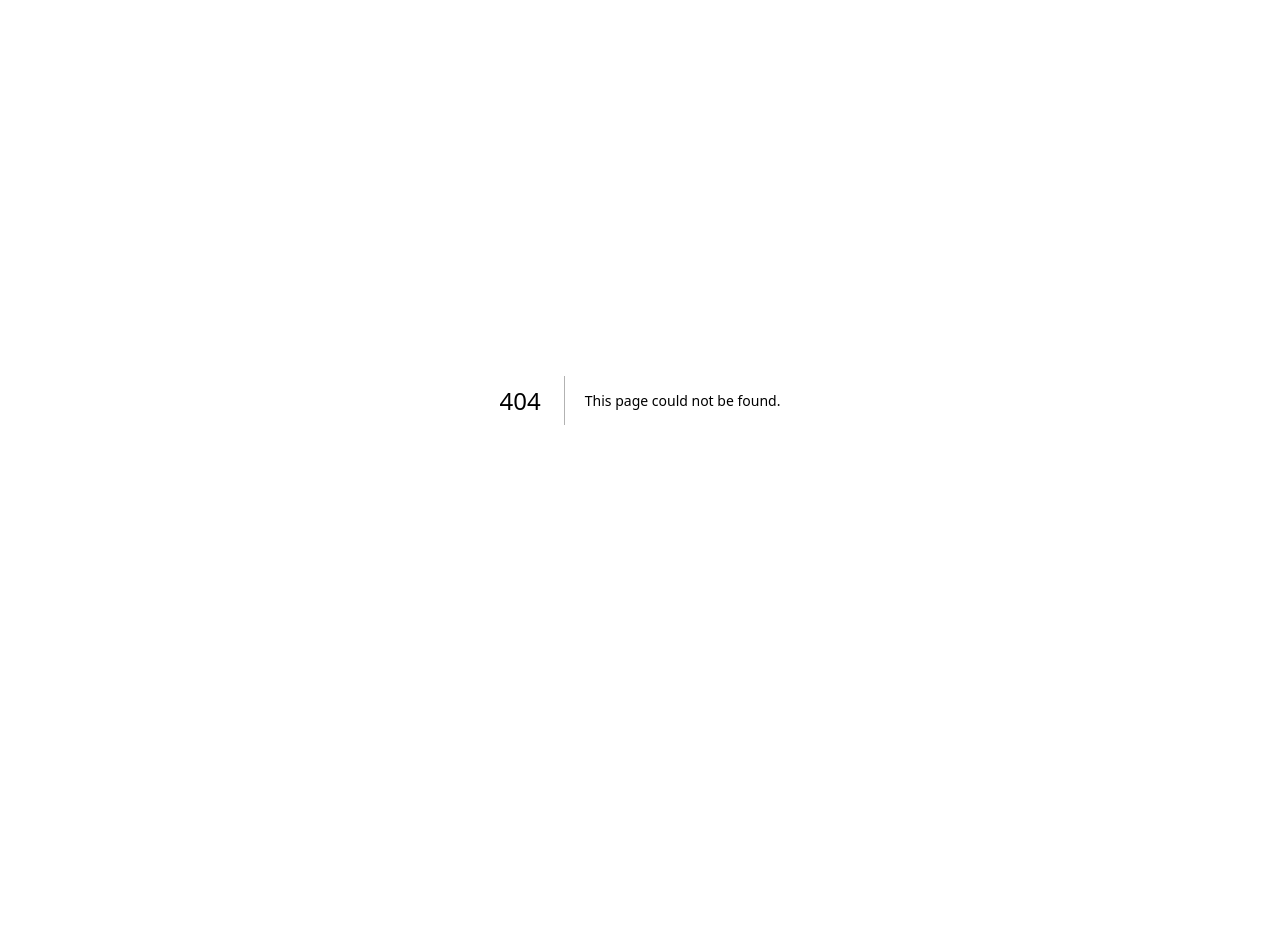
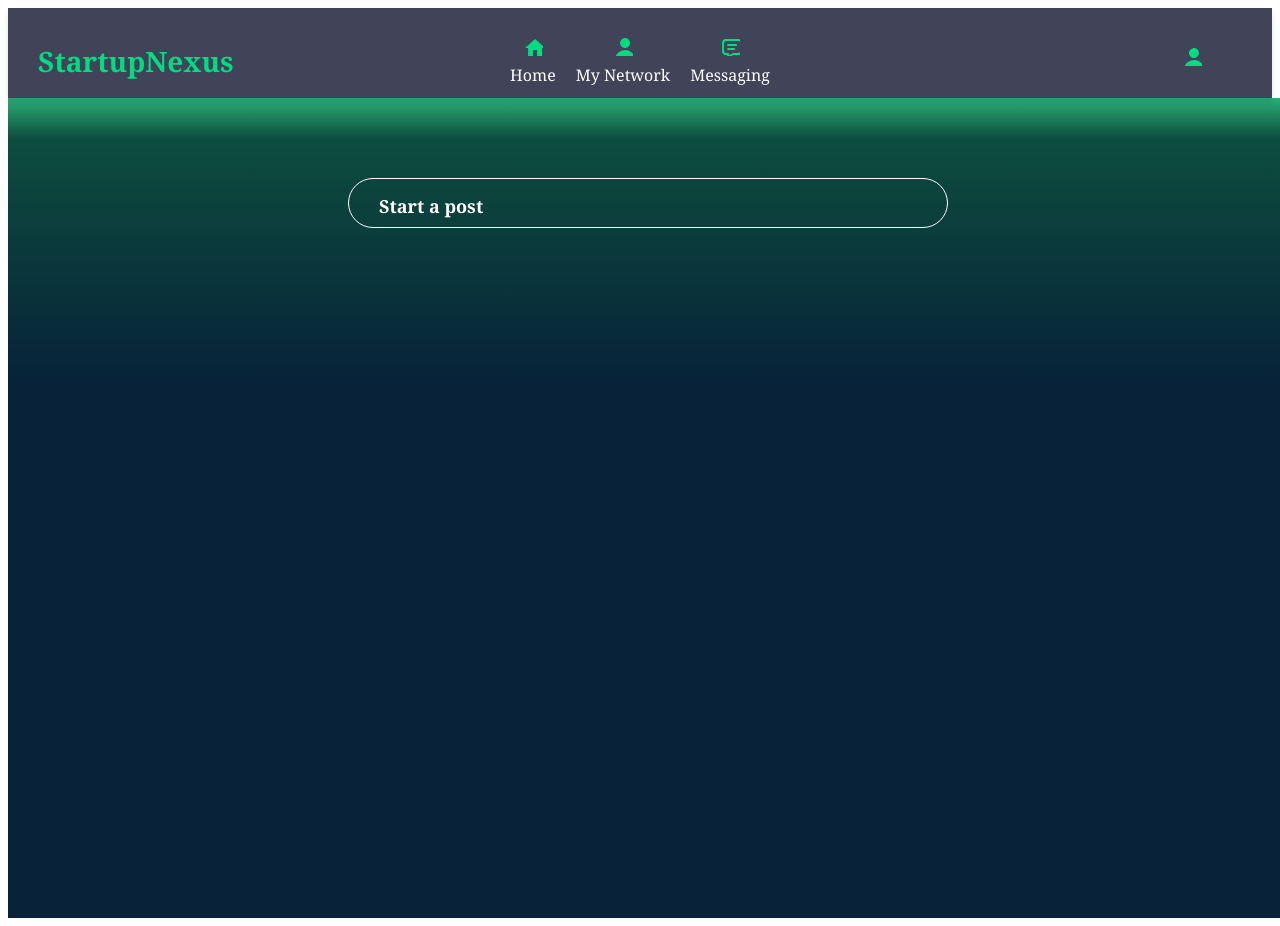
Before and after one commit to sindhuraks/StartupNexus, a Next.js app: page /dashboard in a window 1280 px wide. Before the commit this address had no page. Before the commit the page ends 800 px from the top, so only its background shows below. Built offline with nearby package versions, Linux system fonts and the light colour scheme.

Commit message:
Designed basic layout for dashboard

```diff
--- /dev/null
+++ b/src/app/dashboard/dashboard.module.css
@@ -0,0 +1,239 @@
+.horizontalbar {
+  backdrop-filter: blur(16px) saturate(180%);
+  background-color: rgba(2, 4, 32, 0.75);
+  height: 75px;
+  padding-left: 30px;
+  padding-top: 15px;
+  size: 150px;
+  color: #ffffff;
+  display: flex;
+  justify-content: space-between;
+  align-items: center;
+  box-shadow: 0 4px 6px rgba(0, 0, 0, 0.1); /* Soft shadow for a floating effect */
+}
+
+.mainContainer {
+    background: linear-gradient(
+      to bottom,
+      hsl(155, 59%, 43%) 0%,
+      #0D4D3E 5%,
+      #072239 35%,
+      #072239 65%
+    );
+    color: #eeeeee;
+    display: flex;
+    flex-direction: column;
+    justify-content: center;
+    align-items: center;
+    width: 100vw;
+    height: 100vh;
+    padding-top: 20px;
+}
+
+.logoText {
+  font-family: Cambria, Cochin, Georgia, Times, 'Times New Roman', serif;
+  color: #00DC82;
+  font-size: 28px; /* Make the logo text more prominent */
+  font-weight: bold;
+}
+
+.navBar {
+  display: flex;
+  flex-direction: row;
+  justify-content: center;
+  align-items: center;
+  position: absolute;
+  left: 50%;
+  transform: translateX(-50%);
+}
+
+.navItem {
+  background-color: transparent;
+  border: none;
+  color: #ffffff;
+  padding: 10px;
+  font-size: 16px;
+  cursor: pointer;
+  transition: color 0.3s ease;
+  font-family: Cambria, Cochin, Georgia, Times, 'Times New Roman', serif;
+  display: flex;
+  flex-direction: column;
+  align-items: center;
+}
+
+.navItem svg {
+  margin-bottom: 8px;
+}
+
+.navItem.active {
+  color: #ffffff;
+}
+
+.profileSection {
+  display: flex;
+  align-items: center;
+  position: relative;
+  cursor: pointer;
+}
+
+.profilePic {
+  width: 40px;
+  height: 40px;
+  border-radius: 50%;
+  overflow: hidden;
+  margin-right: 50px;
+  margin-top: 10px;
+  right: inherit;
+}
+
+.dropdownMenu {
+  position: absolute;
+  top: 55px;
+  right: 0%;
+  backdrop-filter: blur(16px) saturate(180%);
+  background-color: rgba(2, 4, 32, 0.75);
+  border: none;
+  box-shadow: 0px 4px 6px rgba(0, 0, 0, 0.1);
+  border-radius: 5px;
+  display: flex;
+  flex-direction: column;
+  z-index: 10;
+}
+
+.dropdownItem {
+  padding: 10px 15px;
+  backdrop-filter: blur(16px) saturate(180%);
+  background-color: rgba(2, 4, 32, 0.75);
+  border: none;
+  text-align: left;
+  cursor: pointer;
+  font-family: Cambria, Cochin, Georgia, Times, 'Times New Roman', serif;
+  color: #ffffff;
+  font-size: 14px;
+  width: 200px;
+  height: 50px;
+}
+
+.dropdownItem:hover {
+  background-color: rgba(2, 4, 32, 0.75);
+  border-color: #00DC82;
+  transform: translateY(-4px);
+  box-shadow: 0 8px 15px rgba(0, 0, 0, 0.2);
+}
+
+.leftContainer{
+  width: calc(25% - 20px);
+}
+
+.centerContainer {
+  width: calc(75% - 20px);
+  display: flex;
+  flex-direction: column;
+  align-items: center;
+  margin-top: 20px;
+}
+
+.startPostSection {
+  border-width: thin;
+  padding: 15px;
+  border-radius: 8px;
+  width: 100%;
+  max-width: 600px;
+  display: flex;
+  flex-direction: column;
+  align-items: center;
+  margin-bottom: 650px;
+}
+
+.postModal {
+  background-color: #ffffff;
+}
+
+.startPostButton {
+  width: 100%;
+  padding: 15px;
+  padding-left: 30px;
+  text-align: left;
+  border-radius: 25px;
+  background-color: transparent;
+  cursor: pointer;
+  border: 0.5px solid #ffffff;
+  height: 50px;
+  color: white;
+  font-weight: bold;
+  font-family: Cambria, Cochin, Georgia, Times, 'Times New Roman', serif;
+  font-size: 18px;
+}
+
+.modalOverlay {
+  position: fixed;
+  top: 0;
+  left: 0;
+  width: 100vw;
+  height: 100vh;
+  background: rgba(0, 0, 0, 0.5);
+  display: flex;
+  justify-content: center;
+  align-items: center;
+  z-index: 1000;
+}
+
+.postModal {
+  background: transparent;
+  width: 500px;
+  border-radius: 10px;
+  padding: 20px;
+  display: flex;
+  flex-direction: column;
+  box-shadow: 0px 4px 6px rgba(0, 0, 0, 0.1);
+  border: 0.5px solid #ffffff;
+  margin-bottom: 100px;
+}
+
+.modalHeader {
+  display: flex;
+  justify-content: space-between;
+  align-items: center;
+  padding-bottom: 10px;
+}
+
+.modalHeader h3 {
+  margin: 0;
+  font-size: 20px;
+  color: #ffffff;
+  font-family: Cambria, Cochin, Georgia, Times, 'Times New Roman', serif;
+}
+
+.closeButton {
+  background: transparent ;
+  border: none;
+  font-size: 20px;
+  cursor: pointer;
+}
+
+.postInput {
+  width: 100%;
+  min-height: 150px;
+  border: none;
+  outline: none;
+  font-size: 20px;
+  padding: 10px;
+  background-color: transparent;
+  color: #ffffff;
+  font-family: Cambria, Cochin, Georgia, Times, 'Times New Roman', serif;
+}
+
+.modalFooter {
+  display: flex;
+  justify-content: flex-end;
+  padding-top: 10px;
+}
+
+.postButton {
+  background-color: #01c070;
+  color: white;
+  padding: 8px 15px;
+  border-radius: 5px;
+  border: none;
+  cursor: pointer;
+}
--- /dev/null
+++ b/src/app/dashboard/page.js
@@ -0,0 +1,83 @@
+"use client";
+import styles from "./dashboard.module.css";
+import { useState } from "react";
+
+export default function Dashboard() {
+
+    const [isDropdownVisible, setDropdownVisible] = useState(false);
+    const [isPostModalVisible, setPostModalVisible] = useState(false);
+
+    const toggleDropdown = () => {
+        setDropdownVisible((prev) => !prev);
+    };
+
+    const togglePostModal = () => {
+        setPostModalVisible((prev) => !prev);
+    };
+
+    return (
+        <div>
+            <div className={styles.horizontalbar}>
+                <h1 className={styles.logoText}>StartupNexus</h1>
+                <nav className={styles.navBar}>
+                    <button className={`${styles.navItem} ${styles.active}`}>
+                        <svg xmlns="http://www.w3.org/2000/svg" width="20" height="20" viewBox="0 0 20 20" fill="none">
+                        <path d="M10 20v-6h4v6h5v-8h3L12 3 2 12h3v8z" fill="#00DC82"/>
+                        </svg>
+                        Home</button>
+                    <button className={`${styles.navItem} ${styles.active}`}>
+                    <svg xmlns="http://www.w3.org/2000/svg" width="20" height="20" viewBox="0 0 20 20" fill="none">
+                        <path d="M12 12c2.7 0 5-2.3 5-5s-2.3-5-5-5-5 2.3-5 5 2.3 5 5 5zm0 2c-3.9 0-7.2 2.1-9 5.2V22h18v-2.8c-1.8-3.1-5.1-5.2-9-5.2z" fill="#00DC82"/>
+                    </svg>
+                        My Network</button>
+                        <button className={`${styles.navItem} ${styles.active}`}>
+                         <svg xmlns="http://www.w3.org/2000/svg" width="20" height="20" viewBox="0 0 20 20" fill="none" stroke="#00DC82" strokeWidth="2" strokeLinecap="round" strokeLinejoin="round" className="icon icon-tabler icons-tabler-outline icon-tabler-message">
+                            <path stroke="none" d="M0 0h20v20H0z" fill="none"/>
+                            <path d="M8 9h8"/>
+                            <path d="M8 13h6"/>
+                            <path d="M18 4a3 3 0 0 1 3 3v8a3 3 0 0 1 -3 3h-5l-5 3v-3h-2a3 3 0 0 1 -3 -3v-8a3 3 0 0 1 3 -3h12z"/>
+                        </svg>
+                        Messaging</button>
+                </nav>
+                <div className={styles.profileSection} onClick={toggleDropdown}>
+                    <div className={styles.profilePic}>
+                        <svg xmlns="http://www.w3.org/2000/svg" width="20" height="20" viewBox="0 0 20 20" fill="none">
+                            <path d="M12 12c2.7 0 5-2.3 5-5s-2.3-5-5-5-5 2.3-5 5 2.3 5 5 5zm0 2c-3.9 0-7.2 2.1-9 5.2V22h18v-2.8c-1.8-3.1-5.1-5.2-9-5.2z" fill="#00DC82"/>
+                        </svg>
+                    </div>
+                    {isDropdownVisible && (
+                        <div className={styles.dropdownMenu}>
+                            <button className={styles.dropdownItem}>View Profile</button>
+                            <button className={styles.dropdownItem}>Sign Out</button>
+                        </div>
+                    )}
+                </div>
+            </div>
+            <div className={styles.mainContainer}>
+                <div className={styles.leftContainer}>
+                </div>
+                <div className={styles.centerContainer}>
+                    <div className={styles.startPostSection}>
+                        <button className={styles.startPostButton} onClick={togglePostModal}>
+                            Start a post
+                        </button>
+                    </div>
+                </div>
+            </div>
+            {isPostModalVisible && (
+                <div className={styles.modalOverlay}>
+                    <div className={styles.postModal}>
+                        <div className={styles.modalHeader}>
+                            <h3>Create a post</h3>
+                            <button className={styles.closeButton} onClick={togglePostModal}>✖</button>
+                        </div>
+                        <textarea placeholder="What do you want to talk about?" className={styles.postInput}></textarea>
+                        <div className={styles.modalFooter}>
+                            <button onClick={togglePostModal} className={styles.postButton}>Post</button>
+                        </div>
+                    </div>
+                </div>
+            )}
+        </div>
+    );
+}
```
